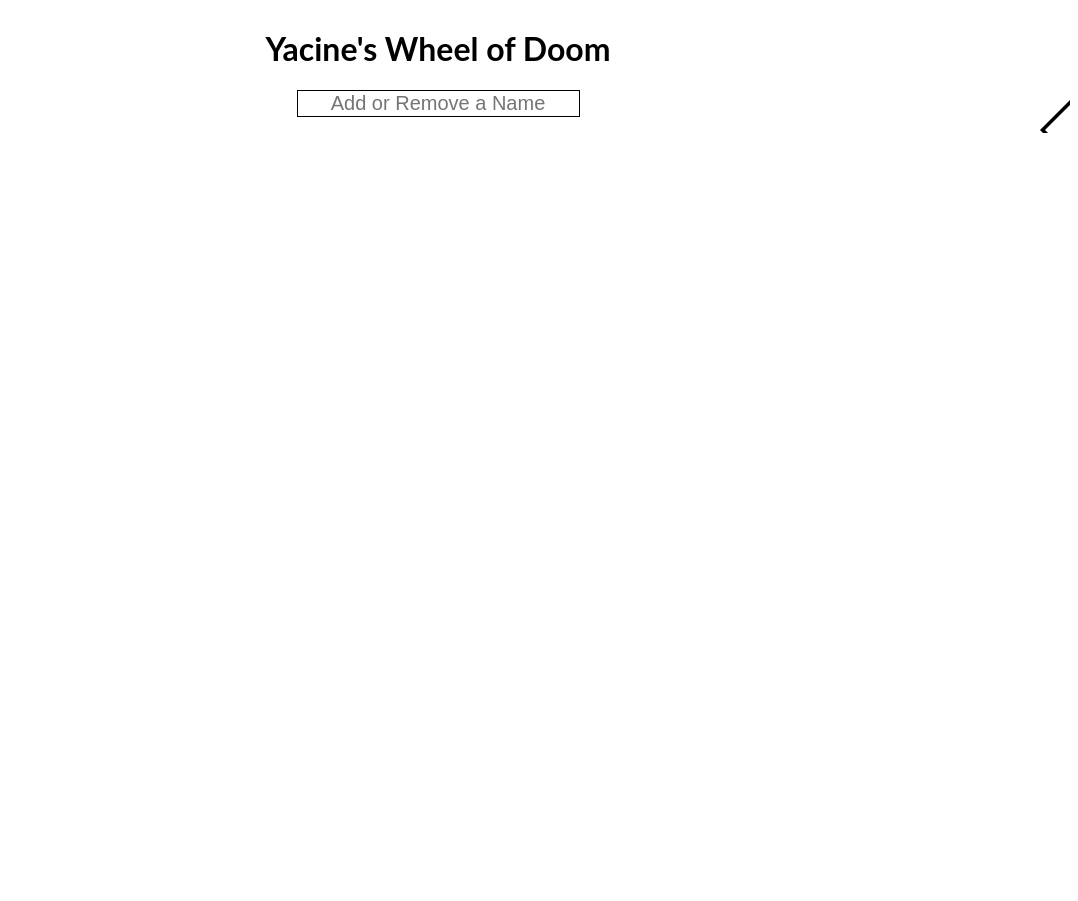
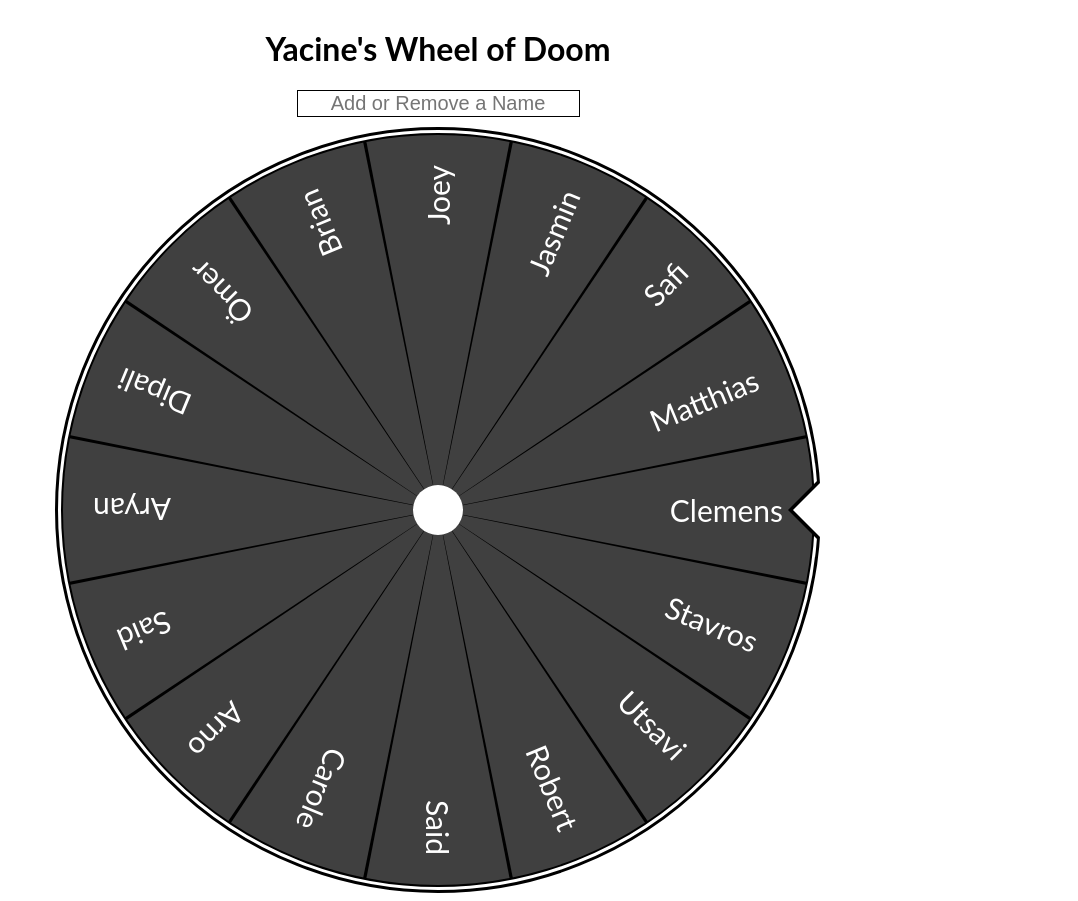
Before and after one commit to MatthiasvsGitHub/wheel-of-doom, a React (Create React App) app: page / in a window 1280 px wide. Shown: the whole page, without its empty margins (202-1280 px from the left). Before the commit the page ends 800 px from the top, so only its background shows below. Built offline with nearby package versions, Linux system fonts and the light colour scheme.

Commit message:
small test

```diff
--- a/src/components/wheel/index.css
+++ b/src/components/wheel/index.css
@@ -1,4 +1,4 @@
-/* :root {
+:root {
   --wheel-font: 'Lato', 'Quicksand', sans-serif;
   --wheel-size: 750px;
   --wheel-slice-spacing: 23px;
@@ -11,8 +11,8 @@
   --selected-item: 0;
   --nb-turn: 2;
   --spinning-duration: 6s;
-  --reset-duration: 0s;
-} */
+  --reset-duration: 0.01s;
+}
 
 /* Outer Circle */
 .wheel-container {
```
